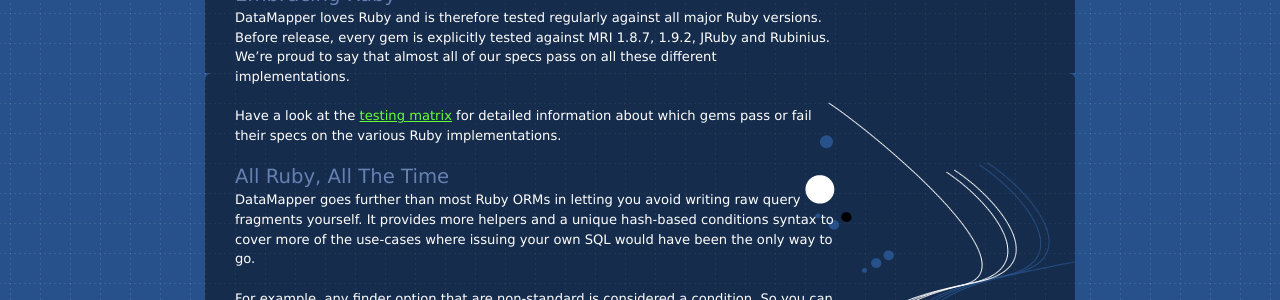
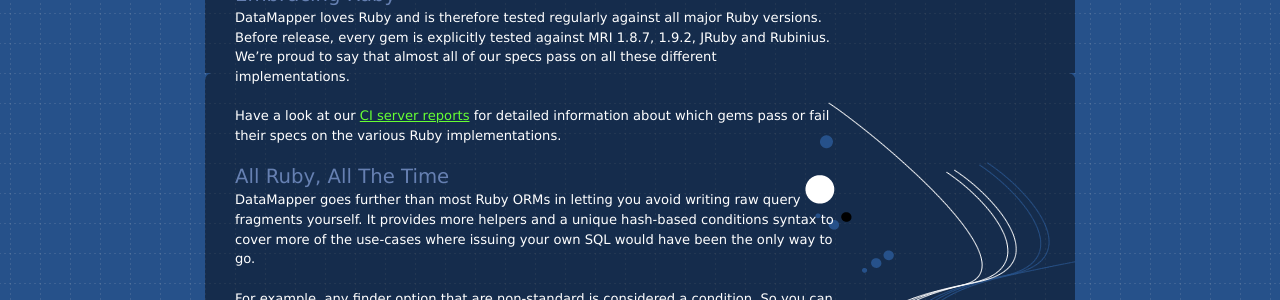
Before and after one commit to datamapper/datamapper.github.com, a Jekyll site: the page built from why.markdown, in a window 1280 px wide and 900 px high, scrolled down 7154 px. Shown: the part 152-452 px from the top of the window. Built offline with Jekyll 4.4.1, drawn with Linux system fonts in a browser that asks for light colours.

Commit message:
Point the testing matrix link to ci.datamapper.org

```diff
--- a/why.markdown
+++ b/why.markdown
@@ -389,7 +389,7 @@ major Ruby versions. Before release, every gem is explicitly tested
 against MRI 1.8.7, 1.9.2, JRuby and Rubinius. We're proud to say that
 almost all of our specs pass on all these different implementations.
 
-Have a look at the [testing matrix](http://github.com/datamapper/dm-core/wiki/Matrix)
+Have a look at our [CI server reports](http://ci.datamapper.org)
 for detailed information about which gems pass or fail their specs on
 the various Ruby implementations.
 
```
